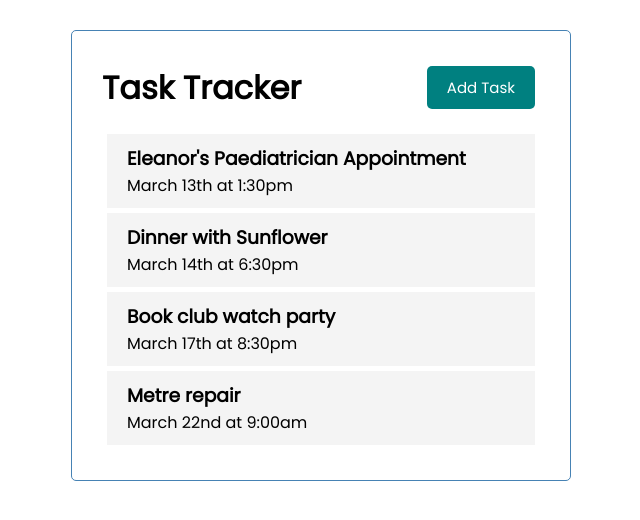
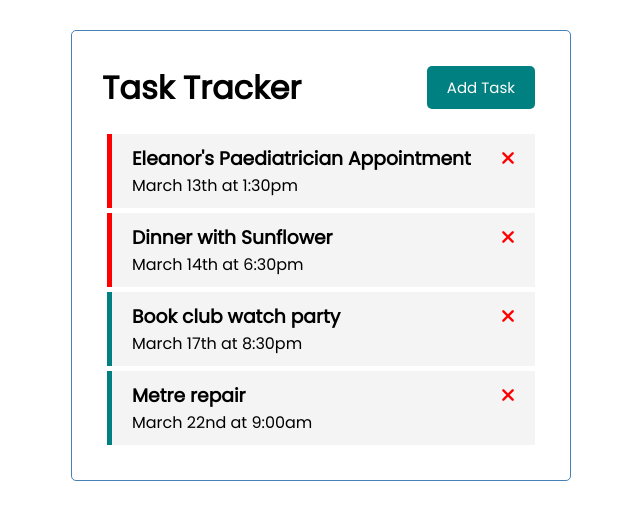
Before and after one commit to David-Inkheart/vue-crash-course, a Vue app: page / in a window 1280 px wide. Shown: the top 520 px of the page, without its empty margins (319-959 px from the left). Built offline with nearby package versions, Linux system fonts and the light colour scheme.

Commit message:
toggle reminder

```diff
--- a/public/index.html
+++ b/public/index.html
@@ -5,6 +5,7 @@
     <meta http-equiv="X-UA-Compatible" content="IE=edge">
     <meta name="viewport" content="width=device-width,initial-scale=1.0">
     <link rel="icon" href="<%= BASE_URL %>favicon.ico">
+    <link rel="stylesheet" href="https://cdnjs.cloudflare.com/ajax/libs/font-awesome/6.3.0/css/all.min.css" integrity="sha512-SzlrxWUlpfuzQ+pcUCosxcglQRNAq/DZjVsC0lE40xsADsfeQoEypE+enwcOiGjk/bSuGGKHEyjSoQ1zVisanQ==" crossorigin="anonymous" referrerpolicy="no-referrer" />
     <title><%= htmlWebpackPlugin.options.title %></title>
   </head>
   <body>
--- a/src/App.vue
+++ b/src/App.vue
@@ -1,7 +1,8 @@
 <template>
   <div class="container">
     <Header title="Task Tracker"/>
-    <Tasks :tasks="tasks" />
+    <Tasks @toggle-reminder="toggleReminder"
+    @delete-task="deleteTask" :tasks="tasks" />
   </div>
 </template>
 
@@ -19,6 +20,16 @@
     return {
       tasks: []
     };
+  },
+  methods: {
+    deleteTask(id) {
+      if (confirm('Are you sure?'))
+      this.tasks = this.tasks.filter((task) => task.id !==id)
+    },
+    toggleReminder(id) {
+      this.tasks = this.tasks.map((task) => task.id === id ?
+      {...task, reminder: !task.reminder} : task)
+    }
   },
   created() {
     this.tasks = [
--- a/src/components/Task.vue
+++ b/src/components/Task.vue
@@ -1,6 +1,9 @@
 <template>
-    <div class="task">
-    <h3>{{ task.text }}</h3>
+    <div @dblclick="$emit('toggle-reminder', task.id)"
+    :class="['task', task.reminder ? 'reminder' : 'done']">
+    <h3>{{ task.text }}
+      <i @click="onDelete(task.id)" class="fas fa-times"></i>
+    </h3>
     <p>{{ task.day }}</p>
     </div>
 </template>
@@ -10,6 +13,11 @@
         name: 'Task',
         props: {
             task: Object
+        },
+        methods: {
+          onDelete(id) {
+           this.$emit('delete-task', id)
+          },
         }
     }
 </script>
@@ -25,7 +33,10 @@
   cursor: pointer;
 }
 .task.reminder {
-  border-left: 5px solid green;
+  border-left: 5px solid red;
+}
+.done{
+  border-left: 5px solid #008080;
 }
 .task h3 {
   display: flex;
--- a/src/components/Tasks.vue
+++ b/src/components/Tasks.vue
@@ -1,6 +1,6 @@
 <template>
     <div :key="task.id" v-for="task in tasks">
-        <Task :task="task" />
+        <Task @toggle-reminder="$emit('toggle-reminder', task.id)" @delete-task="$emit('delete-task', task.id)" :task="task" />
     </div>
 </template>
 
@@ -16,5 +16,6 @@
         components: {
             Task
         },
+        emits: ['delete-task', 'toggle-reminder'],
     }
 </script>Task
```
Lines whose indentation alone changed are shown as unchanged.
